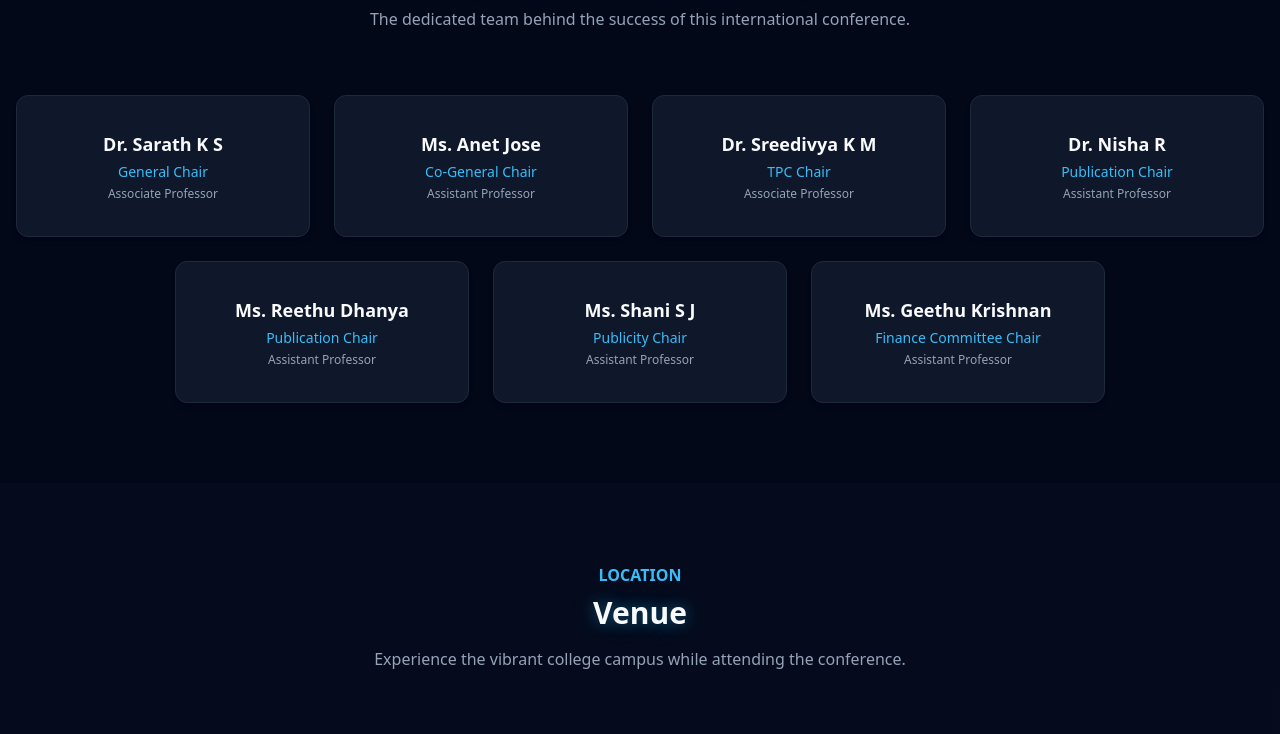
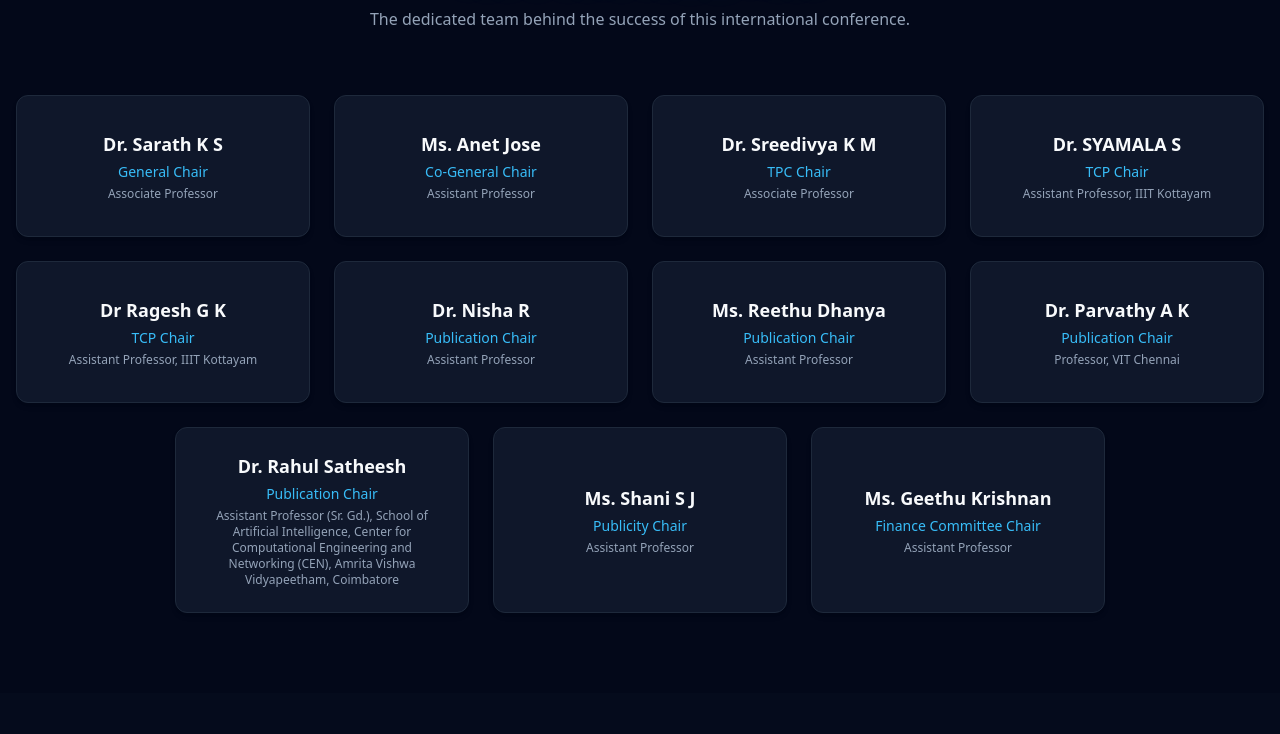
Before and after one commit to chavaratechsolutions/IEEE, a Next.js app: page / in a window 1280 px wide. Shown: the part 6680-7414 px from the top of the page. Built offline with nearby package versions, Linux system fonts and the light colour scheme.

Commit message:
Update committee members

```diff
--- a/src/components/sections/CommitteesSection.tsx
+++ b/src/components/sections/CommitteesSection.tsx
@@ -20,8 +20,12 @@ export default function CommitteesSection() {
         { name: "Dr. Sarath K S", designation: "General Chair", affiliation: "Associate Professor" },
         { name: "Ms. Anet Jose", designation: "Co-General Chair", affiliation: "Assistant Professor" },
         { name: "Dr. Sreedivya K M", designation: "TPC Chair", affiliation: "Associate Professor" },
+        { name: "Dr. SYAMALA S", designation: "TCP Chair", affiliation: "Assistant Professor, IIIT Kottayam" },
+        { name: "Dr Ragesh G K", designation: "TCP Chair", affiliation: "Assistant Professor, IIIT Kottayam" },
         { name: "Dr. Nisha R", designation: "Publication Chair", affiliation: "Assistant Professor" },
         { name: "Ms. Reethu Dhanya", designation: "Publication Chair", affiliation: "Assistant Professor" },
+        { name: "Dr. Parvathy A K", designation: "Publication Chair", affiliation: "Professor, VIT Chennai" },
+        { name: "Dr. Rahul Satheesh", designation: "Publication Chair", affiliation: "Assistant Professor (Sr. Gd.), School of Artificial Intelligence, Center for Computational Engineering and Networking (CEN), Amrita Vishwa Vidyapeetham, Coimbatore" },
         { name: "Ms. Shani S J", designation: "Publicity Chair", affiliation: "Assistant Professor" },
         { name: "Ms. Geethu Krishnan", designation: "Finance Committee Chair", affiliation: "Assistant Professor" },
     ];
--- a/src/components/sections/ContactSection.tsx
+++ b/src/components/sections/ContactSection.tsx
@@ -166,7 +166,7 @@ export default function ContactSection() {
                                     value={formData.email}
                                     onChange={handleChange}
                                     className="w-full px-3 py-2 border border-input rounded-md bg-transparent focus:outline-none focus:ring-2 focus:ring-primary/50"
-                                    placeholder="example@example.com"
+                                    placeholder="enter your email"
                                     required
                                 />
                             </div>
```
